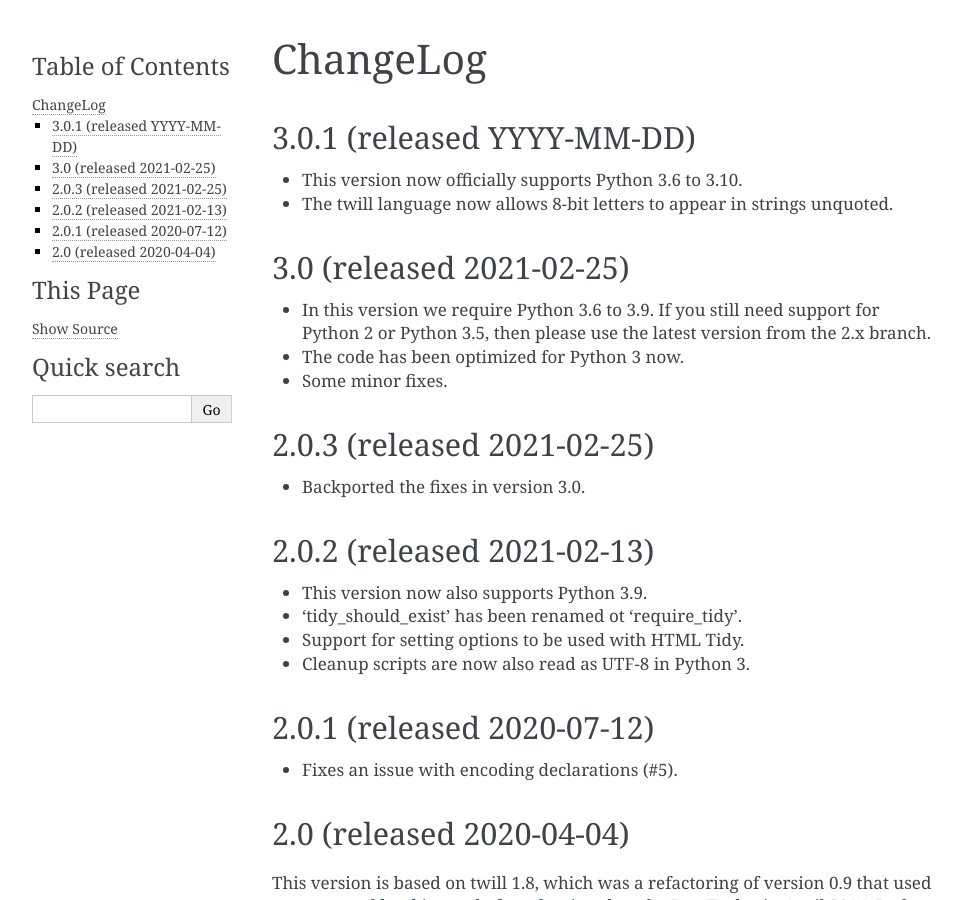
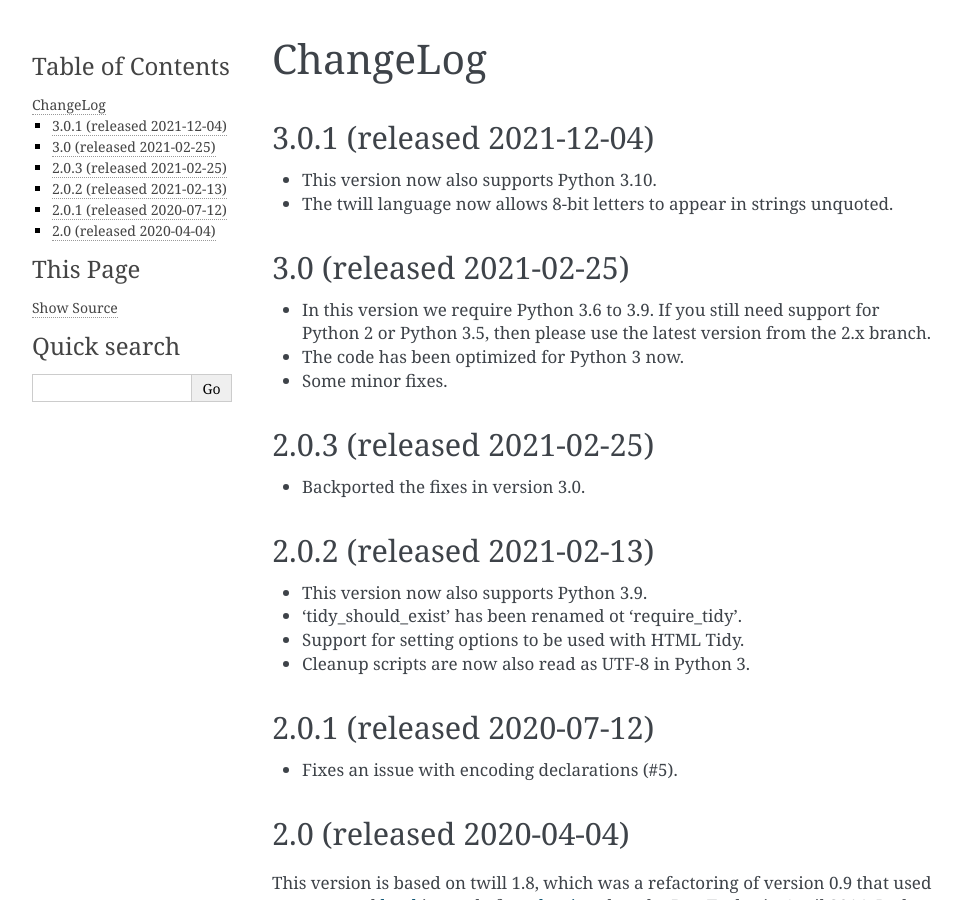
Before and after one commit to ctb/twill-legacy, a Sphinx documentation site: the page built from docs/changelog.rst, in a window 1280 px wide and 900 px high. Shown: the whole window, without its empty margins (148-1111 px from the left). Built offline with Sphinx 7.4.7, drawn with Linux system fonts in a browser that asks for light colours.

```diff
--- a/docs/changelog.rst
+++ b/docs/changelog.rst
@@ -4,10 +4,10 @@
 ChangeLog
 =========
 
-3.0.1 (released YYYY-MM-DD)
+3.0.1 (released 2021-12-04)
 ---------------------------
 
-* This version now officially supports Python 3.6 to 3.10.
+* This version now also supports Python 3.10.
 * The twill language now allows 8-bit letters to appear in strings unquoted.
 
 3.0 (released 2021-02-25)
```
Also changed, not shown: README.md (+1 -1 lines), .bumpversion.cfg.
